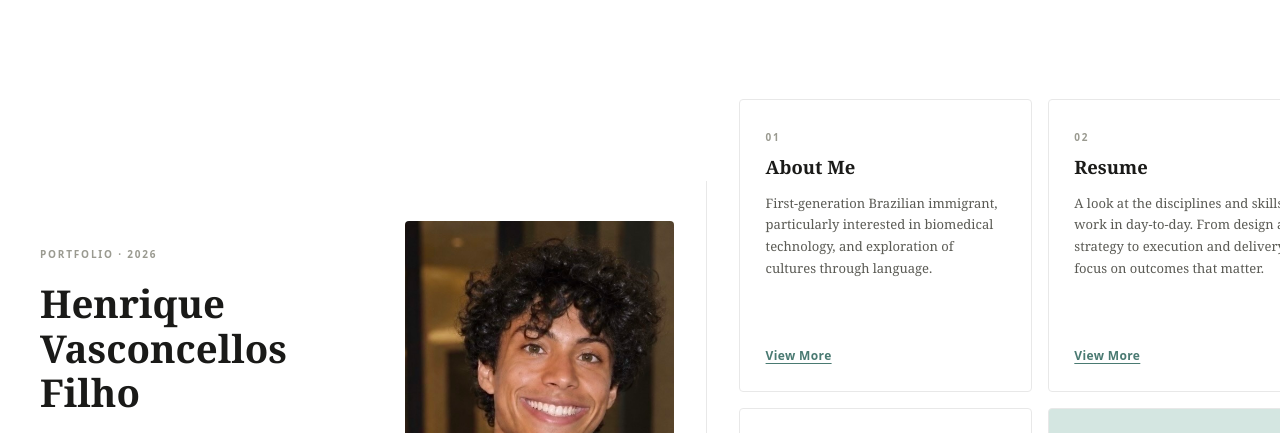
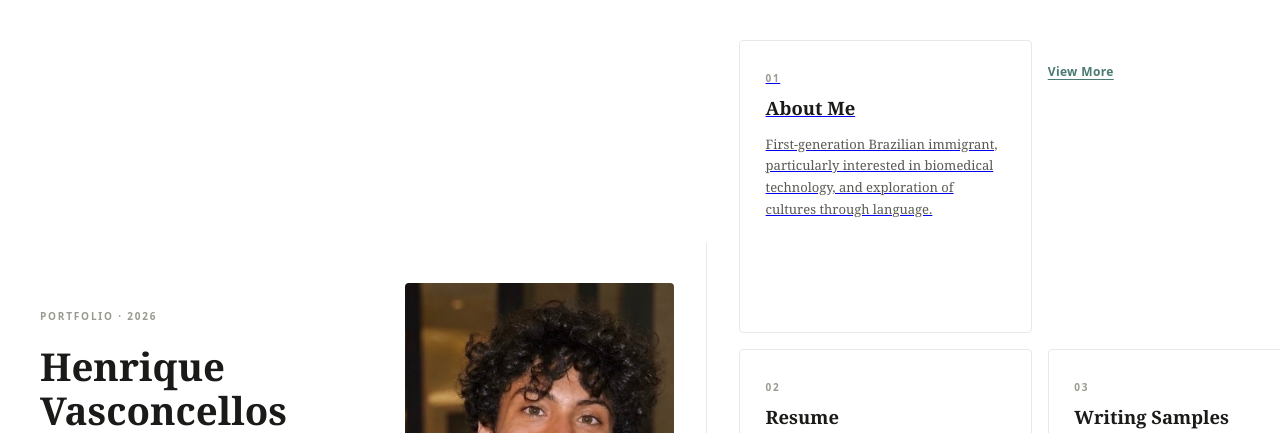
Before and after one commit to hvasconcellosfilho/hvasconcellosfilho.github.io, a plain HTML site: page ePortfolio.html in a window 1280 px wide. Shown: the top 433 px of the page. Drawn offline with Linux system fonts and the light colour scheme; a web font is replaced by a local one.

Commit message:
Change card structure to use anchor tags

```diff
--- a/ePortfolio.html
+++ b/ePortfolio.html
@@ -372,14 +372,14 @@
   <div class="col-cards">
   <div class="cards-grid">
 
-    <div class="card" id="about">
+    <a class="card" href="about.html" id="about">
       <span class="card-label">01</span>
       <h2 class="card-heading">About Me</h2>
       <p class="card-body">
         First-generation Brazilian immigrant, particularly interested in biomedical technology, and exploration of cultures through language.
       </p>
       <a class="card-link">View More</a>
-    </div>
+    </a>
 
     <div class="card">
       <span class="card-label">02</span>
```
